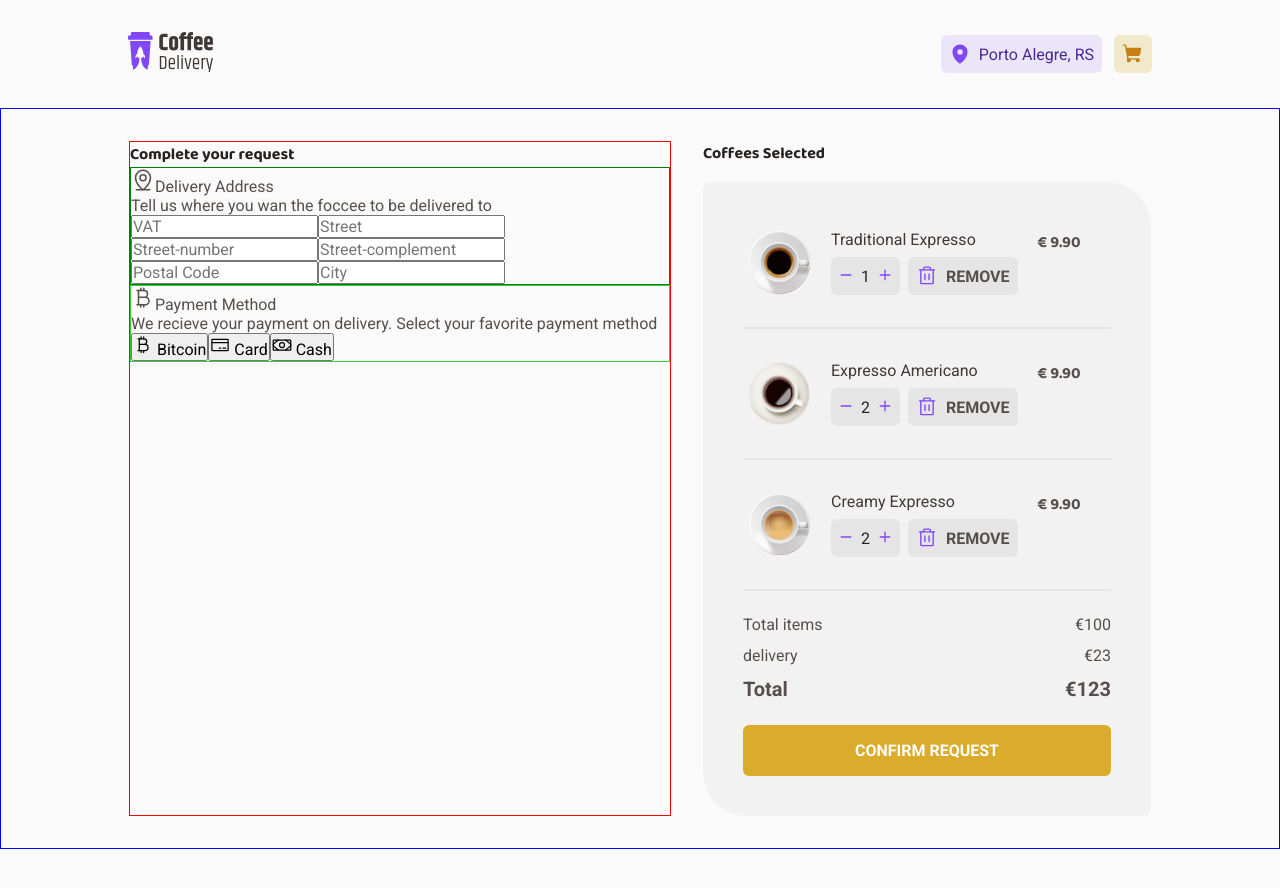
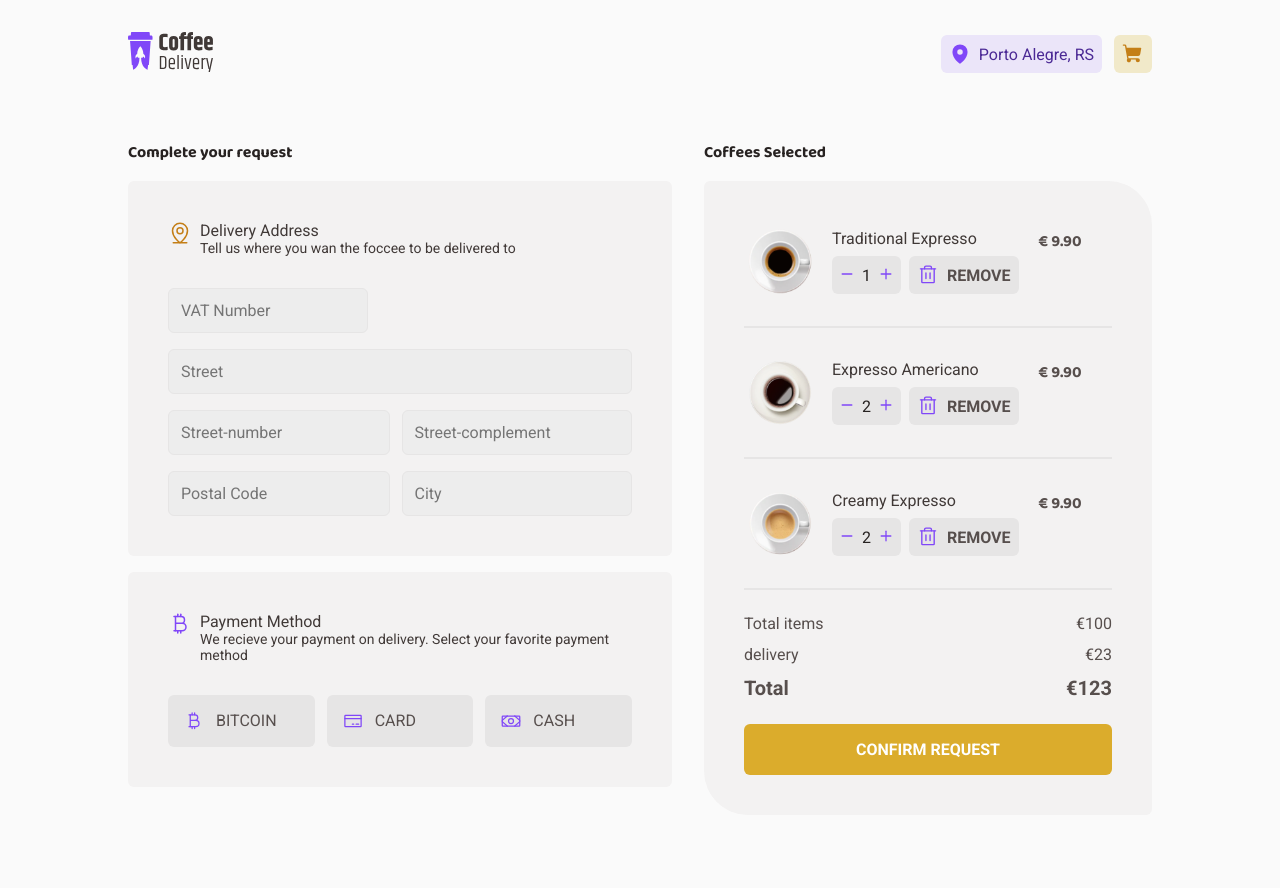
Before and after one commit to fernandofreamunde/challenge-coffee, a React (Vite) app: page /checkout in a window 1280 px wide. Shown: the top 888 px of the page. Built offline with nearby package versions, Linux system fonts and the light colour scheme.

Commit message:
:lipstick: finish styling checkout page

```diff
--- a/src/pages/CheckOut/index.tsx
+++ b/src/pages/CheckOut/index.tsx
@@ -72,12 +72,17 @@ export function CheckOut() {
           </div>
 
           <form action="">
-            <input type="text" placeholder="VAT" />
+            <input type="text" placeholder="VAT Number" />
             <input type="text" placeholder="Street" />
-            <input type="text" placeholder="Street-number" />
-            <input type="text" placeholder="Street-complement" />
-            <input type="text" placeholder="Postal Code" />
-            <input type="text" placeholder="City" />
+            <div>
+              <input type="text" placeholder="Street-number" />
+              <input type="text" placeholder="Street-complement" />
+            </div>
+
+            <div>
+              <input type="text" placeholder="Postal Code" />
+              <input type="text" placeholder="City" />
+            </div>
           </form>
         </AddressFormContainer>
 
--- a/src/pages/CheckOut/styles.ts
+++ b/src/pages/CheckOut/styles.ts
@@ -1,7 +1,6 @@
 import styled from 'styled-components'
 
 export const PageContainer = styled.main`
-  border: blue solid 1px;
   max-width: 90rem;
   padding: 2rem 8rem;
 
@@ -56,13 +55,105 @@ export const Calculations = styled.div`
 `
 
 export const CheckoutContainer = styled.div`
-  border: red solid 1px;
+  width: 100%;
 `
 
 export const AddressFormContainer = styled.div`
-  border: green solid 1px;
+  margin-top: 1rem;
+  border-radius: 6px;
+  background-color: ${(props) => props.theme['base-card']};
+  padding: 2.5rem;
+
+  p {
+    font-size: 0.875rem;
+  }
+
+  div:nth-child(1) {
+    /* border: red 1px solid; */
+    display: grid;
+    grid-template-columns: 1.5rem auto;
+    grid-column-gap: 0.5rem;
+    color: ${(props) => props.theme['yellow-dark']};
+
+    span {
+      color: ${(props) => props.theme['base-subtitle']};
+    }
+  }
+
+  form {
+    margin-top: 2rem;
+
+    display: flex;
+    flex-direction: column;
+    align-items; flex:start;
+    gap: 1rem;
+    flex-wrap: wrap;
+
+    input {
+      border: 0;
+      padding: 0.75rem;
+      border-radius: 6px;
+      border: solid 1px ${(props) => props.theme['base-button']};
+      background-color: ${(props) => props.theme['base-input']};
+    }
+
+    input:nth-child(1) {
+      width: 12.5rem;
+    }
+
+    div {
+      display: flex;
+      gap: .75rem;
+
+      input {
+        flex-grow: 1;
+      }
+    }
+
+  }
 `
 
 export const PaymentMethodContainer = styled.div`
-  border: limeGreen solid 1px;
+  margin-top: 1rem;
+  border-radius: 6px;
+  background-color: ${(props) => props.theme['base-card']};
+  padding: 2.5rem;
+
+  p {
+    font-size: 0.875rem;
+  }
+
+  div:nth-child(1) {
+    /* border: red 1px solid; */
+    display: grid;
+    grid-template-columns: 1.5rem auto;
+    grid-column-gap: 0.5rem;
+    color: ${(props) => props.theme['purple-base']};
+
+    span {
+      color: ${(props) => props.theme['base-subtitle']};
+    }
+  }
+
+  div + div {
+    margin-top: 2rem;
+    display: flex;
+    gap: 0.75rem;
+
+    button {
+      display: flex;
+      border: 0;
+      background-color: ${(props) => props.theme['base-button']};
+      padding: 1rem;
+      width: 100%;
+      border-radius: 6px;
+      gap: 0.75rem;
+      text-transform: uppercase;
+      color: ${(props) => props.theme['base-text']};
+
+      svg {
+        color: ${(props) => props.theme['purple-base']};
+      }
+    }
+  }
 `
```
